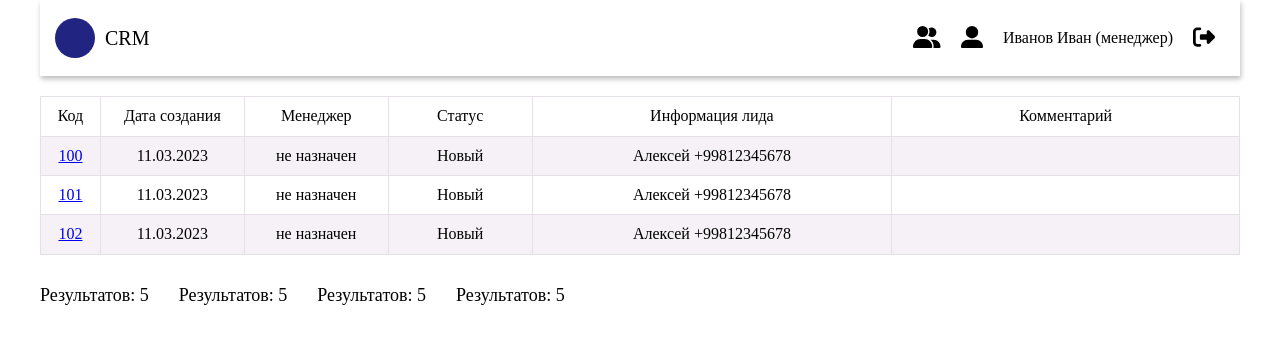
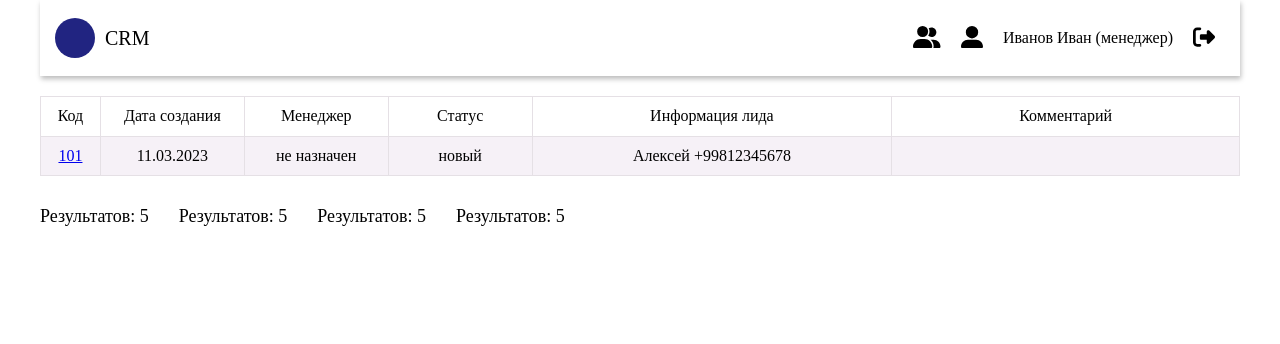
Before and after one commit to the0shail/CRM-for-smartbits, a Vue app: page / in a window 1280 px wide. Shown: the top 344 px of the page. Built offline with nearby package versions, Linux system fonts and the light colour scheme.

Commit message:
Vuex and VueRoute configured

```diff
--- a/src/components/UI/Table.vue
+++ b/src/components/UI/Table.vue
@@ -8,31 +8,17 @@
             <th class="table_" style="width: 30%;">Информация лида</th>
             <th class="table_" style="width: 30%;">Комментарий</th>
         </tr>
-        <tr class="table_content">
+        <tr class="table_content" v-for="product in vuexGetProducts()" :key="product.id">
             <td>
-                <router-link to="/">100</router-link>
+                <router-link :to="{ name: 'ProductCardView', params: { id: product.id } }">
+                    {{ product.id }}
+                </router-link>
             </td>
-            <td>11.03.2023</td>
-            <td>не назначен</td>
-            <td>Новый</td>
-            <td>Алексей +99812345678</td>
-            <td></td>
-        </tr>
-        <tr class="table_content">
-            <td><router-link to="/">101</router-link></td>
-            <td>11.03.2023</td>
-            <td>не назначен</td>
-            <td>Новый</td>
-            <td>Алексей +99812345678</td>
-            <td></td>
-        </tr>
-        <tr class="table_content">
-            <td><router-link to="/">102</router-link></td>
-            <td>11.03.2023</td>
-            <td>не назначен</td>
-            <td>Новый</td>
-            <td>Алексей +99812345678</td>
-            <td></td>
+            <td>{{ product.created_date }}</td>
+            <td>{{ product.manager }}</td>
+            <td>{{ product.status }}</td>
+            <td>{{ product.info_lid }}</td>
+            <td>{{ product.comment }}</td>
         </tr>
     </table>
     <div class="notification">
@@ -54,9 +40,13 @@
 <script lang="ts">
 
 import { defineComponent } from 'vue';
+import { mapGetters } from 'vuex';
+
 
 export default defineComponent({
     methods: {
+        ...mapGetters("storeProduct", ['vuexGetProducts']),
+
         coloredFields(): void {
             const fields: NodeListOf<Element> = document.querySelectorAll('.table_content');
 
@@ -67,6 +57,8 @@ export default defineComponent({
     },
     mounted() {
         this.coloredFields()
+        console.log(this.vuexGetProducts());
+
     }
 
 })
@@ -104,9 +96,11 @@ td {
 
 .notification {
     display: flex;
-    li{
+
+    li {
         margin: 0 30px 0 0;
         list-style: none;
         font-size: 18px;
     }
-}</style>
+}
+</style>
--- a/src/router/index.ts
+++ b/src/router/index.ts
@@ -16,7 +16,11 @@ const routes: Array<RouteRecordRaw> = [
     // which is lazy-loaded when the route is visited.
     component: () => import(/* webpackChunkName: "about" */ '../views/AboutView.vue')
   },
-  { path: '/user/:id', component: ProductCardView }
+  {
+    path: '/product/:id',
+    name: "ProductCardView",
+    component: ProductCardView
+  }
 ]
 
 const router = createRouter({
--- a/src/store/index.ts
+++ b/src/store/index.ts
@@ -1,4 +1,5 @@
 import { createStore } from 'vuex'
+import storeProduct from './modules/product'
 
 export default createStore({
   state: {
@@ -10,5 +11,6 @@ export default createStore({
   actions: {
   },
   modules: {
+    storeProduct
   }
 })
--- /dev/null
+++ b/src/store/modules/product.ts
@@ -0,0 +1,26 @@
+const product = {
+    namespaced: true,
+    state: {
+        products: [
+            {
+                "id": "101",
+                "created_date": "11.03.2023",
+                "manager": "не назначен",
+                "status": "новый",
+                "info_lid": "Алексей +99812345678",
+                "comment": ""
+            }
+        ]
+    },
+    getters: {
+        vuexGetProducts: ({ products }) => products,
+    },
+    mutations: {
+
+    },
+    actions: {
+
+    },
+}
+
+export default product
--- a/tsconfig.json
+++ b/tsconfig.json
@@ -13,6 +13,7 @@
     "useDefineForClassFields": true,
     "sourceMap": true,
     "baseUrl": ".",
+    "noImplicitAny": false,
     "types": [
       "webpack-env"
     ],
```
